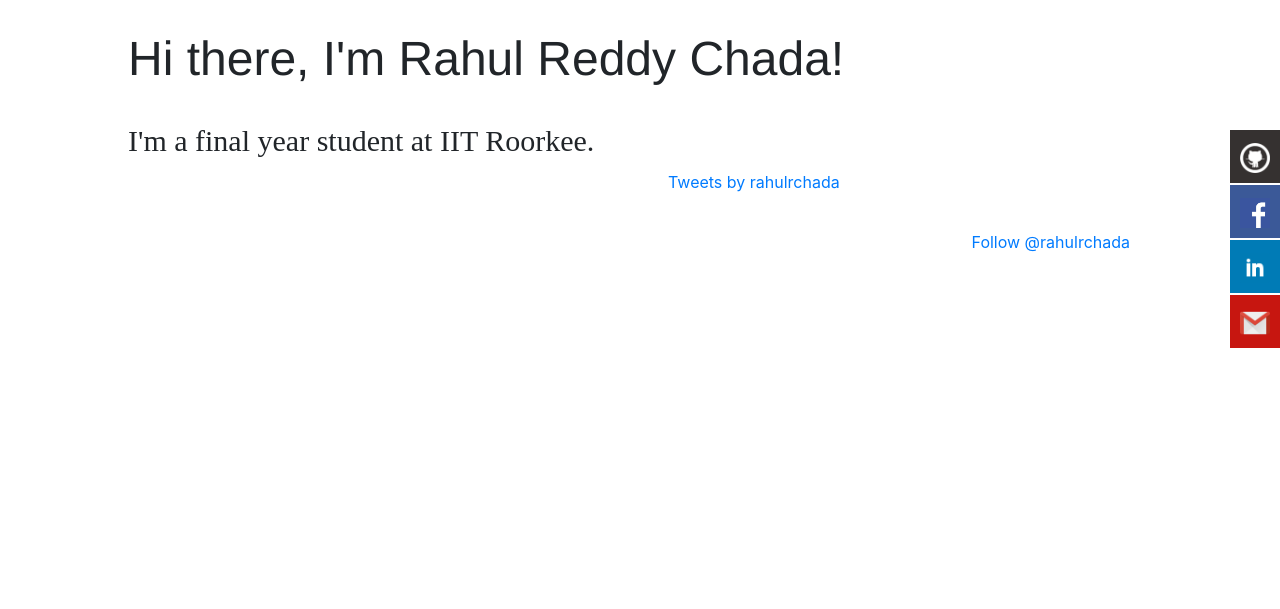
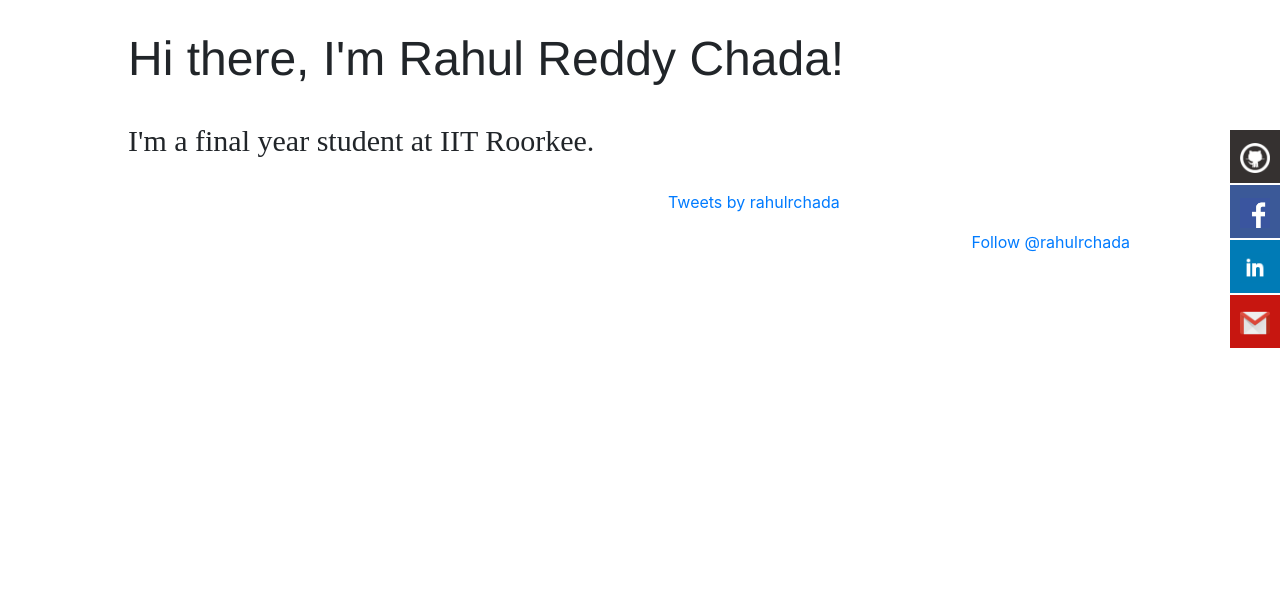
Before and after one commit to rahulcreddy/rahulcreddy.github.io, a PHP site: page / in a window 1280 px wide. Shown: the part 50-659 px from the top of the page. Run offline with PHP 8.4, Linux system fonts and the light colour scheme; some libraries are stand-ins or nearby versions.

Commit message:
Update input.css

```diff
--- a/style/css/input.css
+++ b/style/css/input.css
@@ -173,11 +173,11 @@ footer {
   /* Disable Android and iOS callouts*/ }
 #twitter-container{
     width: 40%;
-    height: 400px;
+    height: 420px;
+    overflow: scroll;
     position: absolute;
-    top: 220px;
+    top: 240px;
     right: 100px;
-    overflow: scroll;
 }
 
 #follow-twitter {
```
